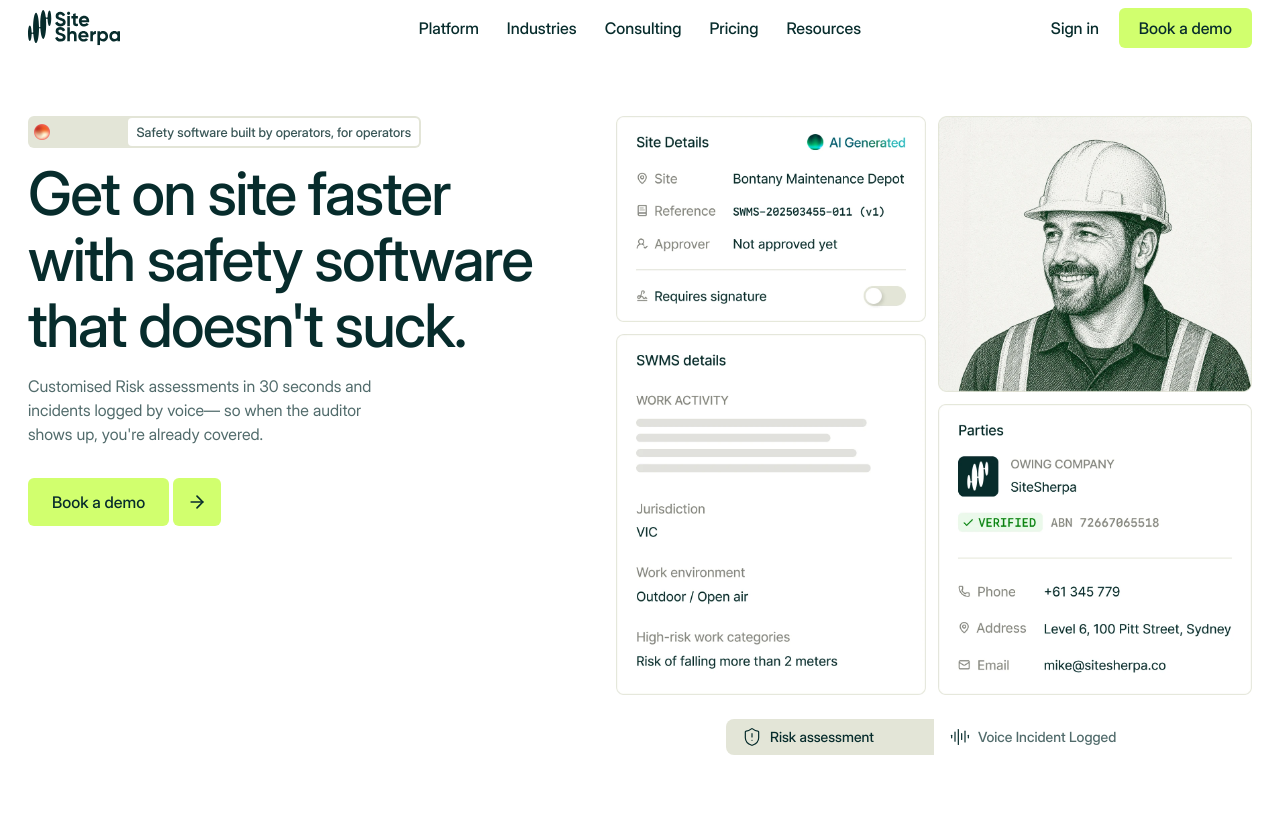
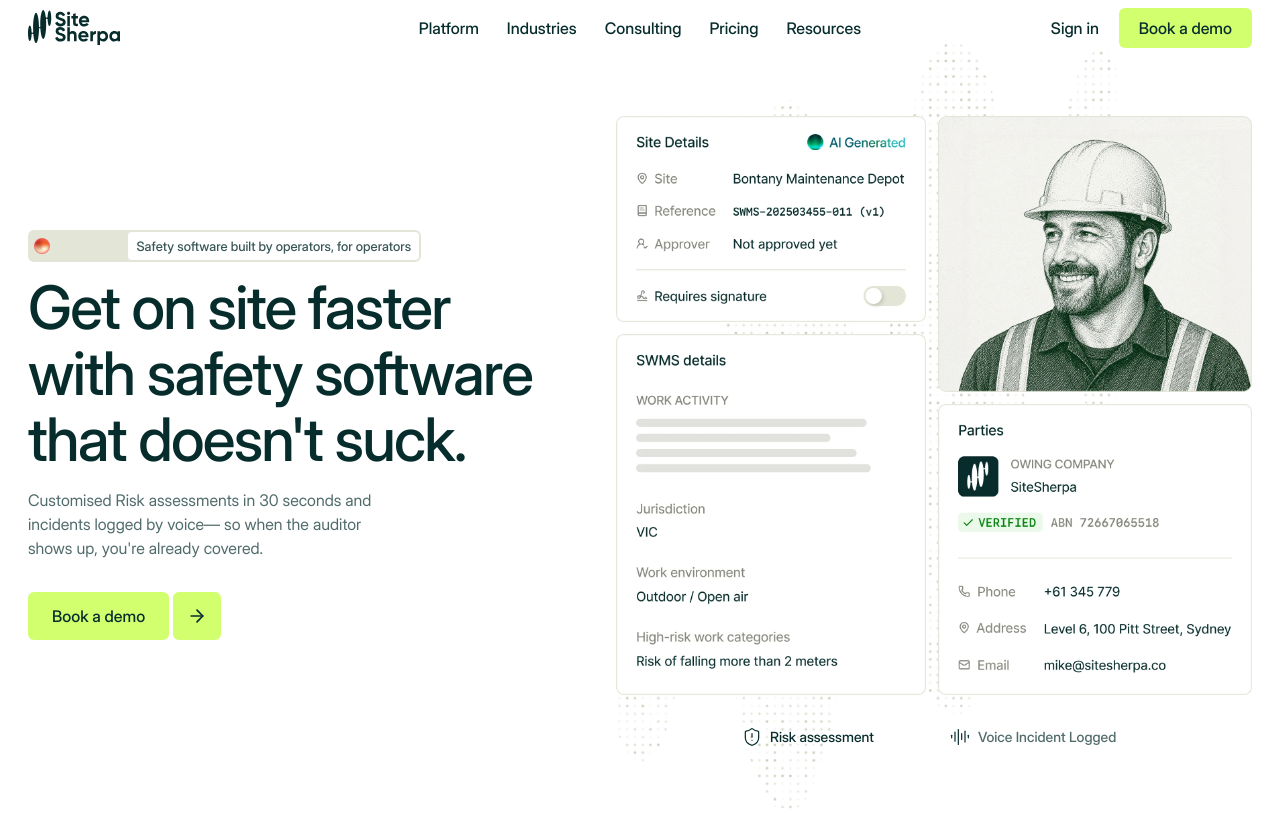
Before and after one commit to Tusar78/Site-Sherpa, a React (Vite) app: page / in a window 1280 px wide. Built offline with nearby package versions, Linux system fonts and the light colour scheme.

Commit message:
Hero section added

```diff
--- a/src/components/Header/Header.css
+++ b/src/components/Header/Header.css
@@ -1,7 +1,7 @@
 @reference "../../index.css";
 
 .section_header {
-  border-bottom: 1px solid var(--color-bg-alt);
+  border-bottom: 1px solid var(--color-bge-alt);
 }
 
 .header_content {
--- a/src/components/Hero/Hero.css
+++ b/src/components/Hero/Hero.css
@@ -1,7 +1,9 @@
 @reference "../../index.css";
 
+
+
 .hero_content {
-  @apply flex justify-between gap-10;
+  @apply flex justify-between items-center gap-10;
   padding: 60px 0;
 }
 
@@ -93,10 +95,15 @@
 .tab_btn {
   @apply flex items-center w-full gap-2 px-4 py-2 text-primary/70 hover:text-primary font-medium text-sm transition-all;
   max-width: 208px;
+  border-right: 1px solid var(--color-surface-alt);
+}
+
+.tab_btn:last-child {
+  @apply border-r-0;
 }
 
 .tab_btn--active {
-  @apply  bg-surface-alt text-primary hover:text-primary font-medium;
+  @apply  text-primary hover:text-primary font-medium;
 }
 
 .tab_icon {
@@ -106,3 +113,15 @@
 .tab_btn img {
   @apply w-5 h-5;
 }
+
+.hero_visual-bg {
+  @apply absolute inset-0 z-0 bg-cover bg-no-repeat bg-center;
+    background-repeat: no-repeat;
+    background-image: url(/src/assets/images/herobg.png);
+    background-size: cover;
+    width: 500px;
+    height: 800px;
+    left: 0;
+    right: 0;
+    top: -90px;
+}
```
Also changed, not shown: src/assets/images/herobg.png (added).
